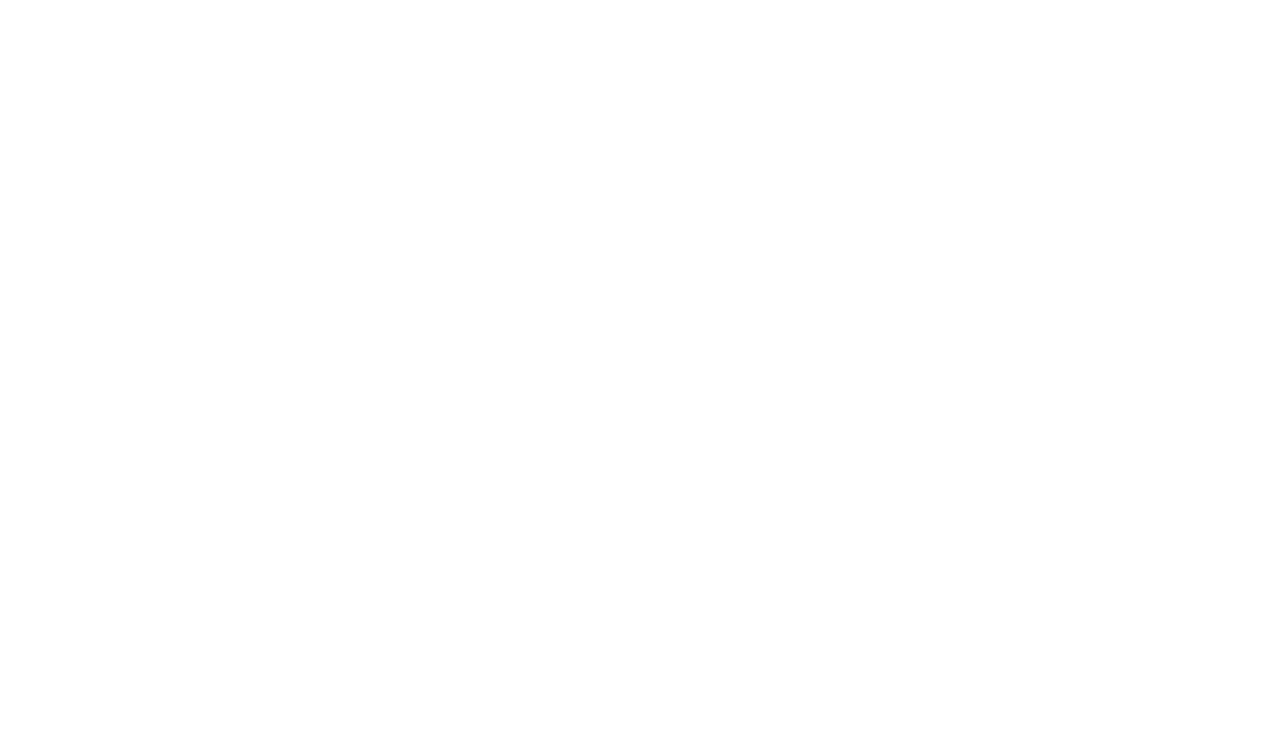
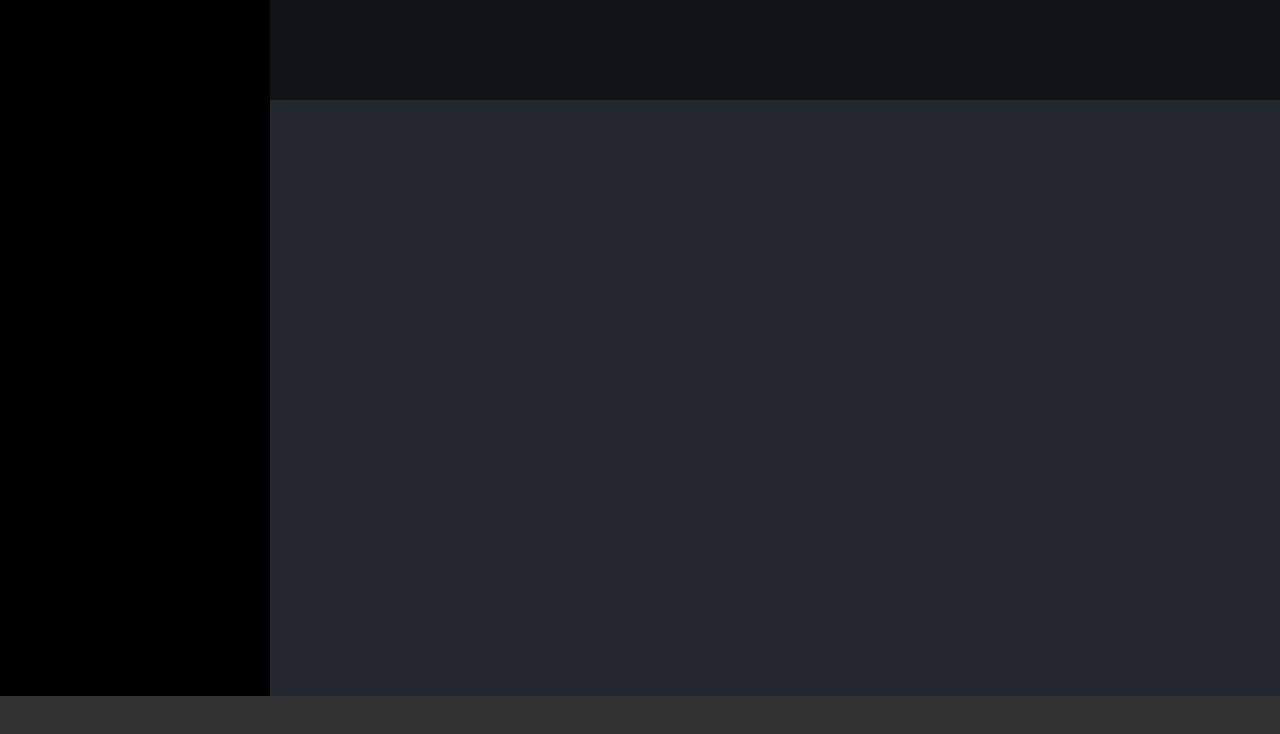
Before and after one commit to Lolloc99/html-css-spotifyweb, a plain HTML site: page index.html in a window 1280 px wide. Drawn offline with Linux system fonts and the light colour scheme.

Commit message:
Macroblocchi creati con  soluzione temporanea

```diff
--- a/css/style.css
+++ b/css/style.css
@@ -8,6 +8,55 @@
 /* COMMON */
 html {
     font-family: 'Montserrat', sans-serif;
+}
+
+/* HEADER */
+header {
+    position: fixed;
+    right: 0;
+    top: 0;
+    background-color: rgba(0, 0, 0, .5);
+
+    /* test */
+    width: calc(100% - 270px);
+    height: 100px;
+}
+
+.container {
+    display: flex;
+    flex-direction: row;
+    width: 100%;
+    height: 87vh;
+}
+/* SIDEBAR */
+#sidebar {
+    display: flex;
+    align-items: flex-start;
+    background-color: black;
+
+    /* test */
+    height: 87vh;
+    width: 270px;
+}
+
+/* MAIN */
+main {
+    display: flex;
+    align-items: flex-start;
+    width: calc(100% - 270px);
+    background-color: #23272f;
+
+    /* test */
+    height: 87vh;
+}
+
+/* FOOTER */
+footer {
+    width: 100%;
+    background-color: #313131;
+
+    /* test */
+    height: 13vh;
 }
 
 
--- a/index.html
+++ b/index.html
@@ -23,8 +23,11 @@
     </header>
     <!-- /Header -->
 
+    <!-- Container -->
+    <div class="container">
+
         <!-- Sidebar -->
-    <section>
+        <section id="sidebar">
 
         </section>
         <!-- /Sidebar -->
@@ -35,6 +38,8 @@
         </main>
         <!-- /Main -->
 
+    </div>
+
     <!-- Footer -->
     <footer>
 
```
Lines whose indentation alone changed are shown as unchanged.
